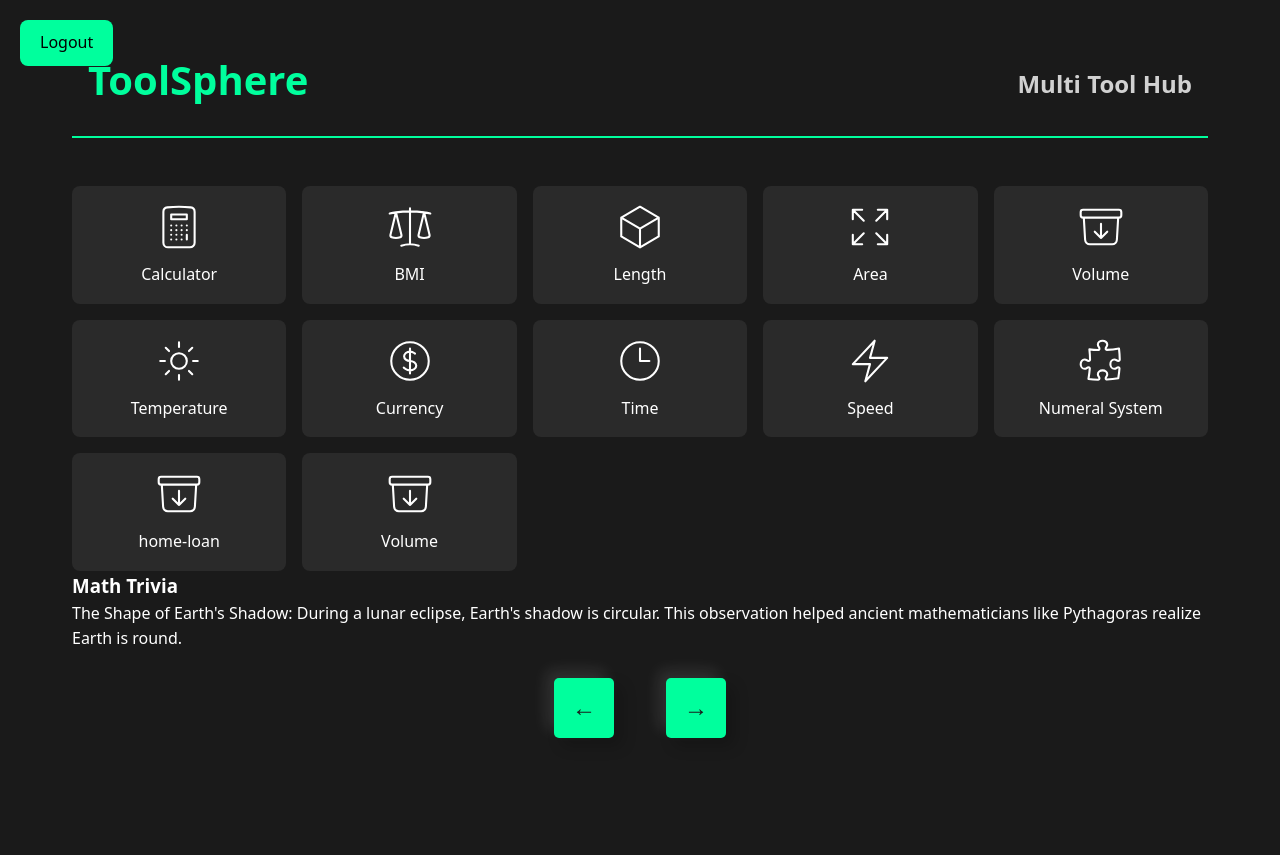
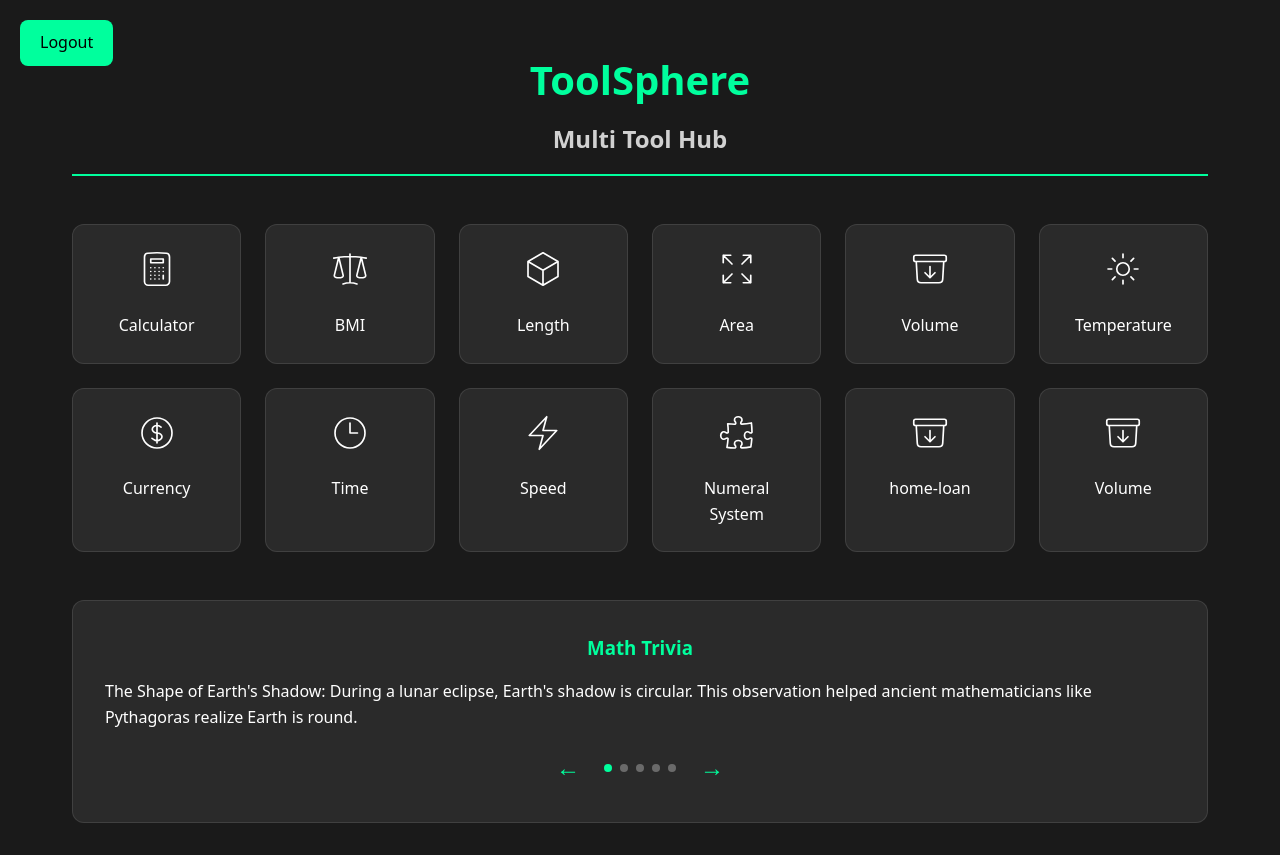
Before and after one commit to aryan-099/Toolsphere, a Django app: template zero/appz/templates/appz/index.html in a window 1280 px wide. Before the commit the page ends 738 px from the top, so only its background shows below. Run offline with Django 3.2, Linux system fonts and the light colour scheme; the template is opened without the code that fills it, so the values that code supplies are empty.

Commit message:
Updated integrated code for styles and functionality

```diff
--- a/zero/appz/static/appz/css/index.css
+++ b/zero/appz/static/appz/css/index.css
@@ -25,11 +25,8 @@ body {
   padding: 2rem;
 }
 
-/* Header Styles */
 header {
-  display: flex;
-  justify-content: space-between;
-  align-items: center;
+  text-align: center;
   margin-bottom: 3rem;
   padding: 1rem;
   border-bottom: 2px solid var(--primary-color);
@@ -45,19 +42,7 @@ header h2 {
   font-size: 1.5rem;
   opacity: 0.8;
 }
-button {
-  border: none;
-  width: 60px;
-  height: 60px;
-  margin: 10px;
-  border-radius: 50%;
-  background: #2c302c; /* Button background */
-  color: #ffffff;
-  font-size: 20px;
-  box-shadow: -8px -8px 15px rgba(255, 255, 255, 0.1), 8px 8px 15px rgba(0, 0, 0, 0.2); /* Subtle shadow for button depth */
-  cursor: pointer;
-  transition: background 0.3s, transform 0.1s;
-}
+
 .logout-button {
   position: absolute;
   top: 20px;
@@ -76,54 +61,114 @@ button {
   background-color: #ff9b3e; /* Hover color */
 }
 
-/* Tool Cards */
 .tools-grid {
   display: grid;
-  grid-template-columns: repeat(auto-fill, minmax(200px, 1fr));
-  gap: 1rem;
+  grid-template-columns: repeat(auto-fit, minmax(150px, 1fr));
+  gap: 1.5rem;
+  margin-bottom: 3rem;
 }
 
 .tool-card {
-  background-color: var(--card-bg);
-  padding: 1rem;
-  display: flex;
-  flex-direction: column;
-  align-items: center;
-  justify-content: center;
+  background: var(--card-bg);
+  border-radius: 12px;
+  padding: 1.5rem;
+  text-align: center;
   text-decoration: none;
-  color: white;
-  border-radius: 8px;
-  transition: background-color 0.3s ease;
+  color: var(--text-color);
+  transition: transform 0.3s ease, box-shadow 0.3s ease;
+  border: 1px solid rgba(255, 255, 255, 0.1);
+}
+
+.tool-card:hover {
+  transform: translateY(-5px);
+  box-shadow: 0 5px 15px rgba(0, 255, 157, 0.2);
 }
 
 .tool-card img {
-  width: 50px;
-  height: 50px;
-  margin-bottom: 10px;
+  width: 40px;
+  height: 40px;
+  margin-bottom: 1rem;
 }
 
-.tool-card:hover {
-  background-color: var(--primary-color);
+.tool-card span {
+  display: block;
+  font-size: 1rem;
 }
 
-/* Trivia Navigation */
+.trivia-section {
+  background: var(--card-bg);
+  border-radius: 12px;
+  padding: 2rem;
+  margin-top: 2rem;
+  border: 1px solid rgba(255, 255, 255, 0.1);
+}
+
+.trivia-section h3 {
+  color: var(--primary-color);
+  margin-bottom: 1rem;
+  text-align: center;
+}
+
+#trivia-content {
+  transition: opacity 0.3s ease;
+}
+
 .trivia-nav {
   display: flex;
   justify-content: center;
+  align-items: center;
   gap: 1rem;
   margin-top: 1rem;
 }
 
 .trivia-nav button {
-  background-color: var(--primary-color);
+  background: none;
   border: none;
-  padding: 0.5rem 1rem;
+  color: var(--primary-color);
   font-size: 1.5rem;
-  color: var(--bg-color);
   cursor: pointer;
-  border-radius: 5px;
+  padding: 0.5rem;
+  transition: opacity 0.3s ease;
 }
 
 .trivia-nav button:hover {
-  background-color: #00cc7a;
+  opacity: 0.8;
 }
+
+#trivia-dots {
+  display: flex;
+  gap: 0.5rem;
+}
+
+.dot {
+  width: 8px;
+  height: 8px;
+  border-radius: 50%;
+  background: rgba(255, 255, 255, 0.3);
+  cursor: pointer;
+  transition: background-color 0.3s ease;
+}
+
+.dot.active {
+  background: var(--primary-color);
+}
+
+@media (max-width: 768px) {
+  .container {
+    padding: 1rem;
+  }
+
+  .tools-grid {
+    grid-template-columns: repeat(auto-fit, minmax(120px, 1fr));
+    gap: 1rem;
+  }
+
+  .tool-card {
+    padding: 1rem;
+  }
+
+  .tool-card img {
+    width: 30px;
+    height: 30px;
+  }
+}
```
Also changed, not shown: zero/db.sqlite3.
